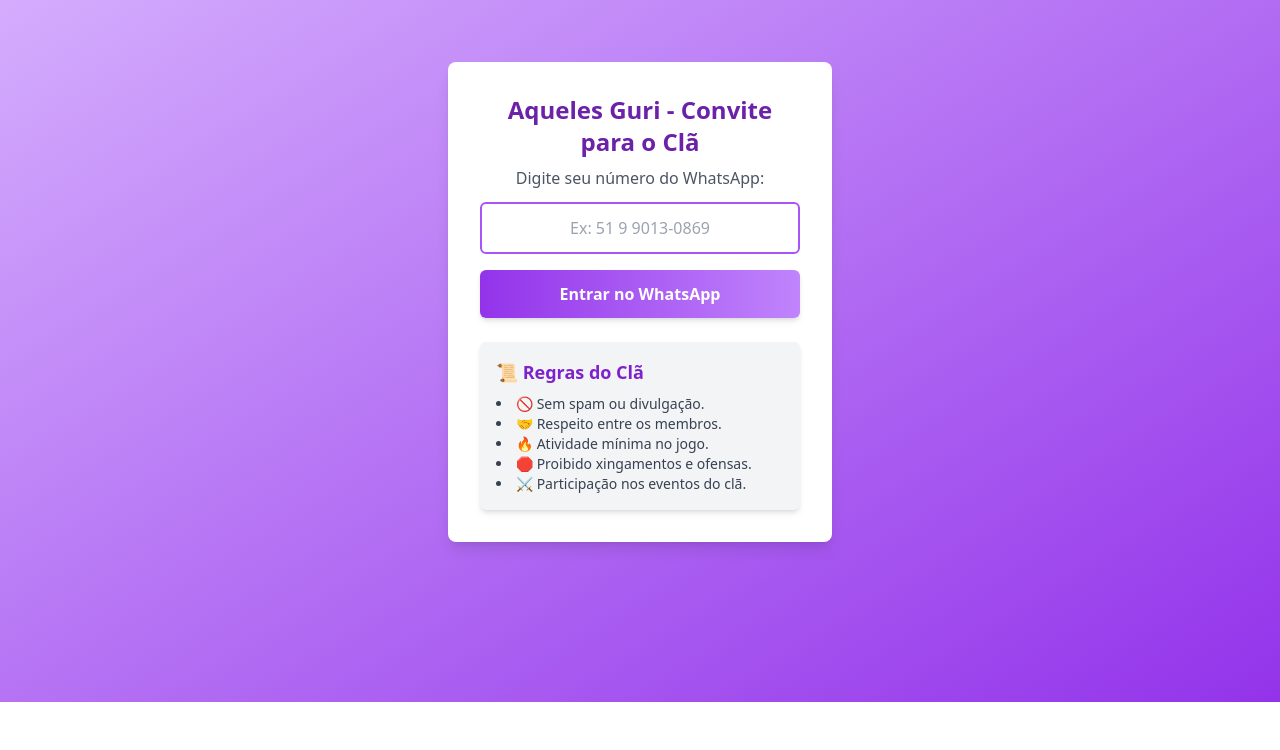
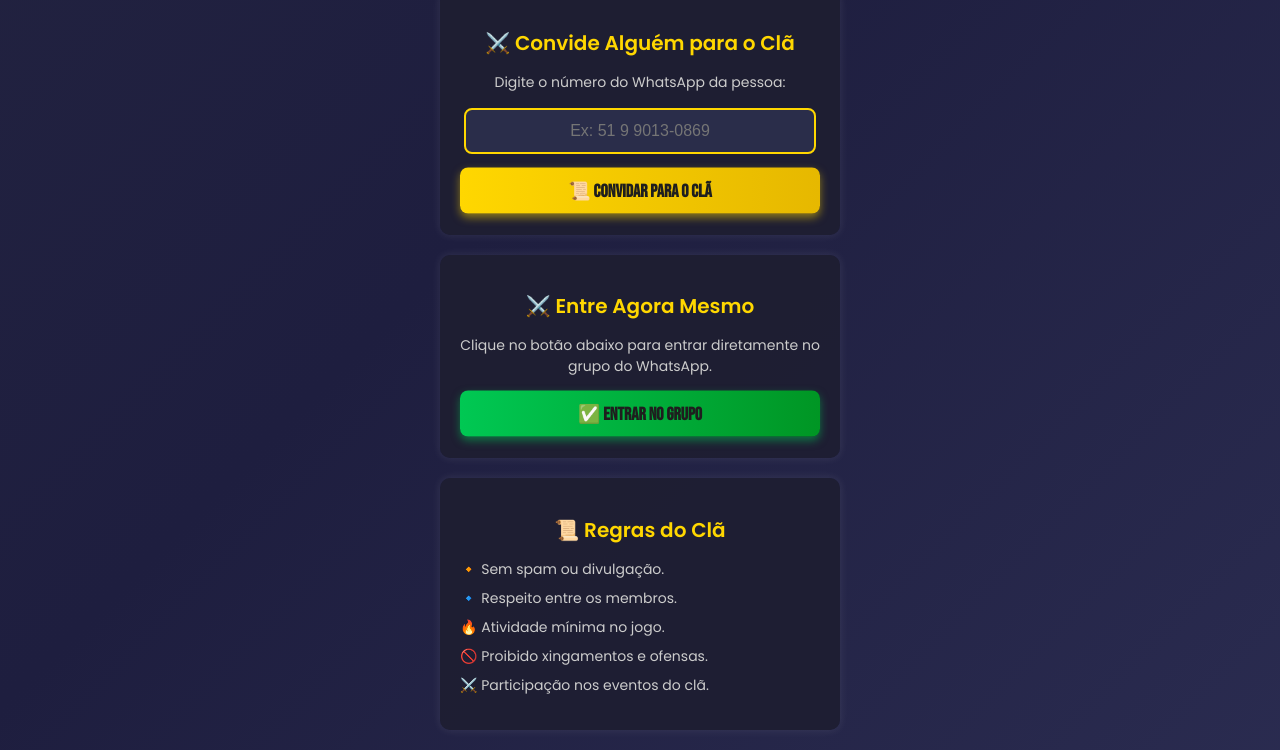
Before and after one commit to aquelesguri/convite, a plain HTML site: page index.html in a window 1280 px wide. Shown: the part 98-848 px from the top of the page. Before the commit the page ends 800 px from the top, so only its background shows below. Drawn offline with nearby package versions, Linux system fonts and the light colour scheme.

Commit message:
Add files via upload

```diff
--- a/index.html
+++ b/index.html
@@ -4,30 +4,172 @@
     <meta charset="UTF-8">
     <meta name="viewport" content="width=device-width, initial-scale=1.0">
     <title>Aqueles Guri - Convite para o Clã</title>
-    <script src="https://cdn.tailwindcss.com"></script>
+    <style>
+        @import url('https://fonts.googleapis.com/css2?family=Poppins:wght@300;400;600&family=Bebas+Neue&display=swap');
+
+        /* Efeito de fundo animado */
+        @keyframes bgAnimation {
+            0% { background-position: 0% 50%; }
+            50% { background-position: 100% 50%; }
+            100% { background-position: 0% 50%; }
+        }
+
+        /* Efeito da logo se movendo suavemente */
+        @keyframes logoMove {
+            0%, 100% { transform: translateY(0); }
+            50% { transform: translateY(-5px); }
+        }
+
+        /* Efeito dos botões subindo e descendo */
+        @keyframes buttonFloat {
+            0%, 100% { transform: translateY(0); }
+            50% { transform: translateY(-3px); }
+        }
+
+        body {
+            font-family: 'Poppins', sans-serif;
+            text-align: center;
+            background: linear-gradient(135deg, #2B2D42, #1E1E3F, #3A3D66);
+            background-size: 300% 300%;
+            animation: bgAnimation 8s infinite alternate;
+            color: #FFFFFF;
+            margin: 0;
+            padding: 0;
+            display: flex;
+            justify-content: center;
+            align-items: center;
+            height: 100vh;
+        }
+
+        .container {
+            width: 400px;
+            text-align: center;
+        }
+
+        .logo {
+            width: 130px;
+            height: 130px;
+            border-radius: 50%;
+            animation: logoMove 4s infinite ease-in-out;
+            box-shadow: 0 0 10px rgba(255, 215, 0, 0.6);
+        }
+
+        .box {
+            background: rgba(30, 30, 50, 0.95);
+            padding: 20px;
+            border-radius: 10px;
+            margin-bottom: 20px;
+            box-shadow: 0 0 10px rgba(255, 255, 255, 0.1);
+        }
+
+        h2 {
+            font-size: 20px;
+            color: #FFD700;
+            margin-bottom: 10px;
+        }
+
+        p {
+            font-size: 14px;
+            color: #CCCCCC;
+            margin-bottom: 15px;
+        }
+
+        input {
+            padding: 12px;
+            font-size: 16px;
+            width: 90%;
+            margin-bottom: 15px;
+            border: 2px solid #FFD700;
+            background-color: #2A2D4A;
+            color: #FFD700;
+            text-align: center;
+            border-radius: 8px;
+            outline: none;
+        }
+
+        .button-container {
+            display: flex;
+            flex-direction: column;
+            width: 100%;
+        }
+
+        /* Estilo dos botões */
+        button {
+            padding: 12px 20px;
+            font-size: 18px;
+            font-family: 'Bebas Neue', sans-serif;
+            font-weight: bold;
+            text-transform: uppercase;
+            border: none;
+            border-radius: 8px;
+            cursor: pointer;
+            width: 100%;
+            transition: 0.3s;
+            animation: buttonFloat 4s infinite ease-in-out;
+        }
+
+        /* Botão amarelo */
+        .btn-yellow {
+            background: linear-gradient(90deg, #FFD700, #E6B800);
+            color: #1E1E1E;
+            box-shadow: 0 4px 8px rgba(255, 215, 0, 0.5);
+        }
+
+        .btn-yellow:hover {
+            transform: scale(1.05);
+            box-shadow: 0 0 15px rgba(255, 215, 0, 0.8);
+        }
+
+        /* Botão verde */
+        .btn-green {
+            background: linear-gradient(90deg, #00C853, #009624);
+            color: #1E1E1E; /* Ajustei para ficar igual ao do botão amarelo */
+            box-shadow: 0 4px 8px rgba(0, 200, 83, 0.5);
+        }
+
+        .btn-green:hover {
+            transform: scale(1.05);
+            box-shadow: 0 0 15px rgba(0, 200, 83, 0.8);
+        }
+
+        /* Estilo do box de regras */
+        .rules {
+            text-align: left;
+            font-size: 14px;
+            color: #CCCCCC;
+            list-style: none;
+            padding: 0;
+        }
+
+        .rules li {
+            margin-bottom: 8px;
+        }
+    </style>
 </head>
-<body class="bg-gradient-to-br from-purple-300 to-purple-600 flex justify-center items-center min-h-screen">
+<body>
+    <div class="container">
+        <img src="logo.png" alt="Aqueles Guri" class="logo">
 
-    <div class="bg-white p-6 md:p-8 rounded-lg shadow-lg w-96 text-center">
-        <h2 class="text-2xl font-bold text-purple-800">Aqueles Guri - Convite para o Clã</h2>
-        <p class="text-gray-600 mt-2">Digite seu número do WhatsApp:</p>
+        <div class="box">
+            <h2>⚔️ Convide Alguém para o Clã</h2>
+            <p>Digite o número do WhatsApp da pessoa:</p>
+            <input type="text" id="numero" placeholder="Ex: 51 9 9013-0869">
+            <button class="btn-yellow" onclick="gerarLink()">📜 Convidar para o Clã</button>
+        </div>
 
-        <input type="text" id="numero" placeholder="Ex: 51 9 9013-0869"
-            class="w-full mt-3 p-3 border-2 border-purple-500 rounded-md text-center text-purple-800 focus:ring-2 focus:ring-purple-400 outline-none">
+        <div class="box">
+            <h2>⚔️ Entre Agora Mesmo</h2>
+            <p>Clique no botão abaixo para entrar diretamente no grupo do WhatsApp.</p>
+            <button class="btn-green" onclick="entrarNoGrupo()">✅ Entrar no Grupo</button>
+        </div>
 
-        <button onclick="gerarLink()"
-            class="w-full mt-4 bg-gradient-to-r from-purple-600 to-purple-400 text-white font-bold py-3 rounded-md shadow-md hover:scale-105 transition transform">
-            Entrar no WhatsApp
-        </button>
-
-        <!-- Regras do Grupo -->
-        <div class="mt-6 text-left bg-gray-100 p-4 rounded-md shadow-md">
-            <h3 class="text-lg font-semibold text-purple-700">📜 Regras do Clã</h3>
-            <ul class="text-gray-700 mt-2 text-sm list-disc list-inside">
-                <li>🚫 Sem spam ou divulgação.</li>
-                <li>🤝 Respeito entre os membros.</li>
+        <div class="box">
+            <h2>📜 Regras do Clã</h2>
+            <ul class="rules">
+                <li>🔸 Sem spam ou divulgação.</li>
+                <li>🔹 Respeito entre os membros.</li>
                 <li>🔥 Atividade mínima no jogo.</li>
-                <li>🛑 Proibido xingamentos e ofensas.</li>
+                <li>🚫 Proibido xingamentos e ofensas.</li>
                 <li>⚔️ Participação nos eventos do clã.</li>
             </ul>
         </div>
@@ -37,25 +179,28 @@
         function gerarLink() {
             var numero = document.getElementById("numero").value.trim();
 
-            // Remove espaços, traços e caracteres extras
+            // Remove espaços, traços e caracteres especiais
             numero = numero.replace(/\D/g, '');
 
-            // Validação: DDD (2 dígitos) + 9 dígitos do celular
+            // Verifica se o número tem um DDD (2 dígitos) + um celular válido (9 dígitos)
             if (numero.length !== 11 || !/^\d{11}$/.test(numero)) {
                 alert("Por favor, insira um número válido no formato DDD + 9 dígitos.");
                 return;
             }
 
-            // Adiciona código do Brasil
+            // Adiciona código do Brasil se não estiver presente
             numero = "55" + numero;
 
             var mensagem = encodeURIComponent("👉 https://chat.whatsapp.com/LPd9A6oQ8Wj5LMdDu3ATSs\n\nQuando entrar, manda teu nick no chat! 🔥");
             var link = "https://wa.me/" + numero + "?text=" + mensagem;
 
-            // Redireciona para o WhatsApp
+            // Redireciona automaticamente para o WhatsApp
             window.location.href = link;
         }
+
+        function entrarNoGrupo() {
+            window.location.href = "https://chat.whatsapp.com/LPd9A6oQ8Wj5LMdDu3ATSs";
+        }
     </script>
-
 </body>
 </html>
```
Also changed, not shown: 1 other file.
